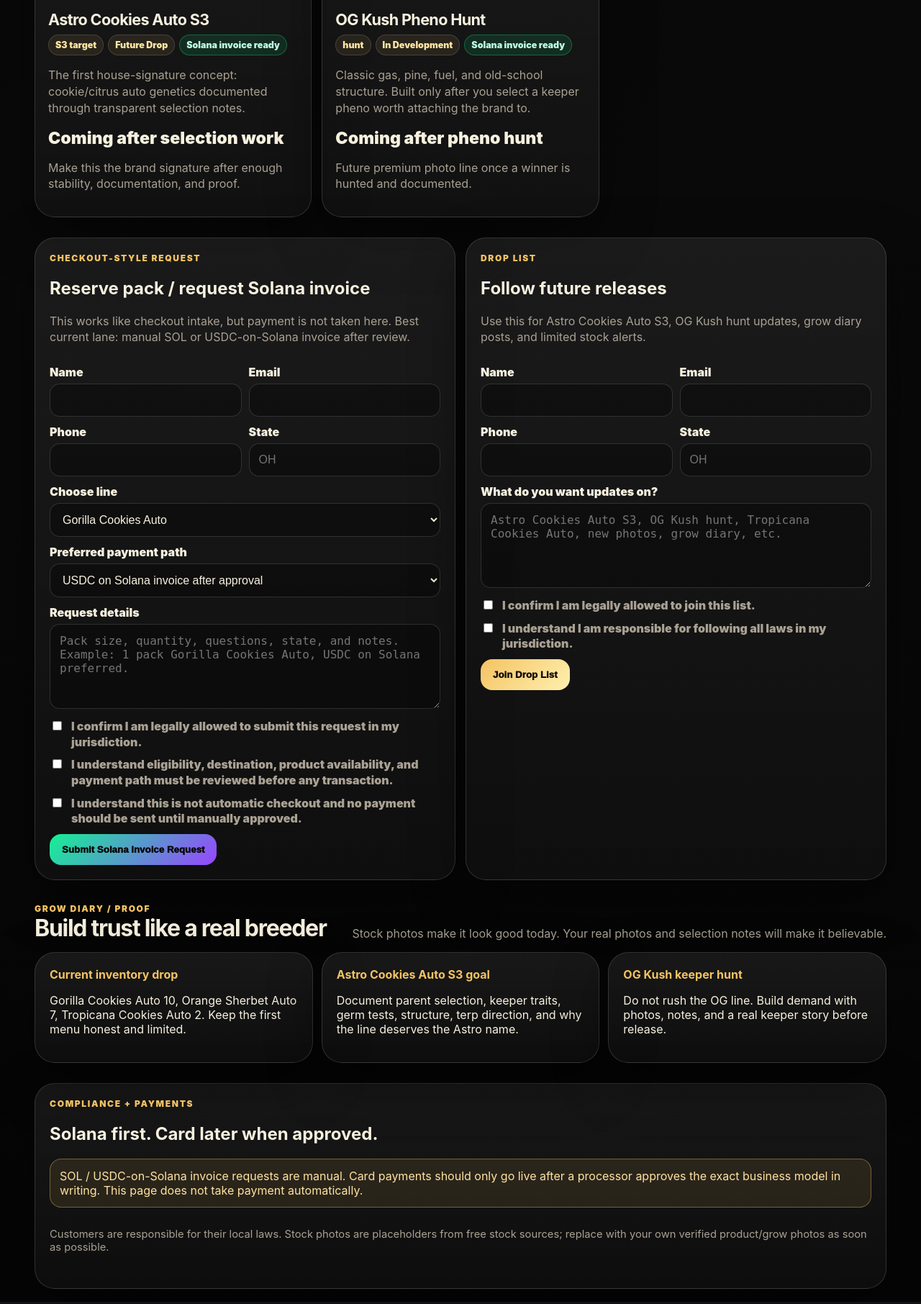
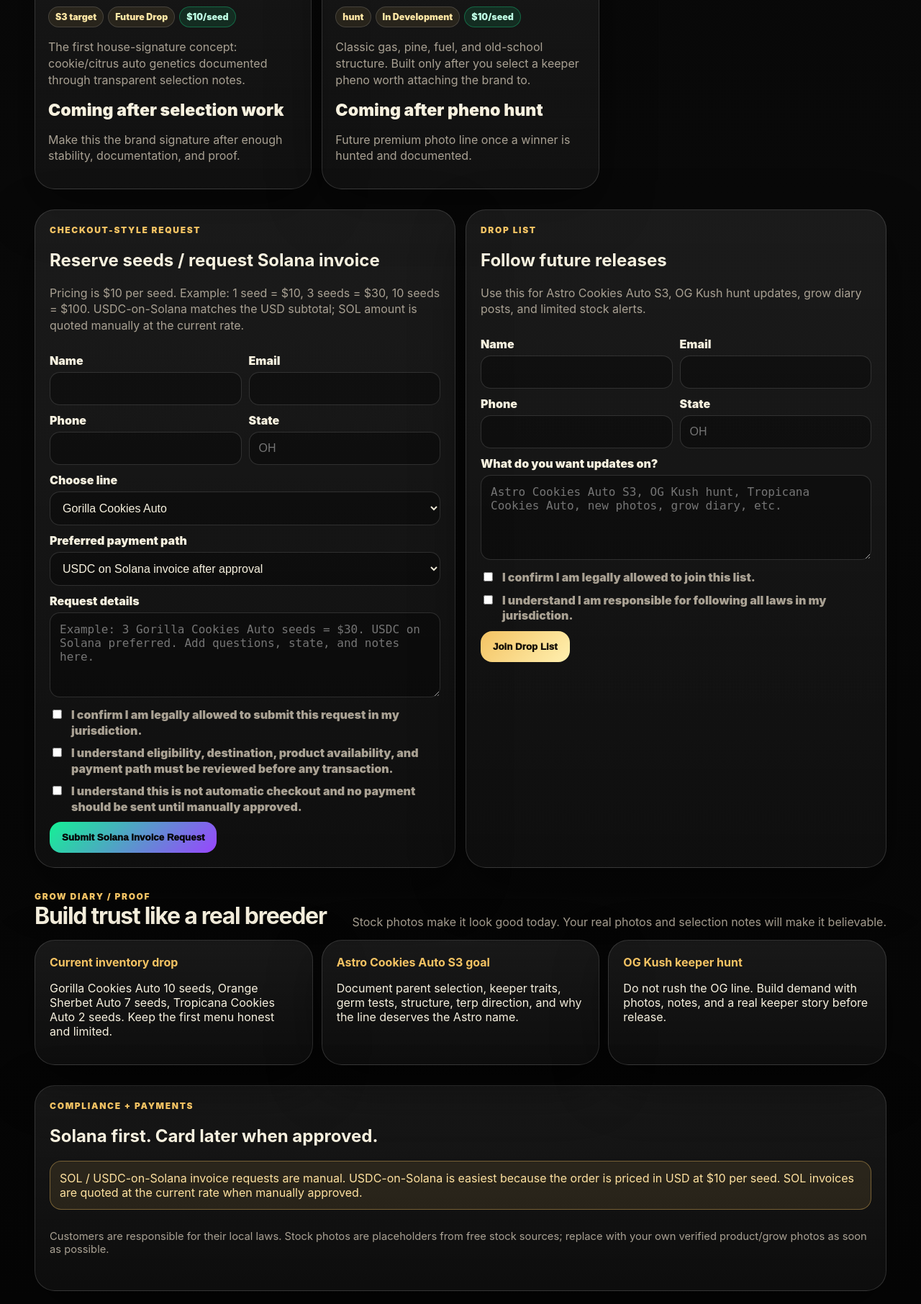
Before and after one commit to ASTROBUILDNCO/tradingbotai, a FastAPI app: page /seeds in a window 1280 px wide. Shown: the part 1607-3419 px from the top of the page at 72% size. Run offline with FastAPI, Linux system fonts and the light colour scheme.

Commit message:
Show per-seed pricing and Solana invoice examples

```diff
--- a/dashboard/templates/seed_brand.html
+++ b/dashboard/templates/seed_brand.html
@@ -15,7 +15,7 @@
 
     <section class="hero">
       <div class="panel">
-        <div class="soltag">Preferred: SOL / USDC on Solana</div>
+        <div class="soltag">$10 per seed • Preferred: SOL / USDC on Solana</div>
         <div class="kicker">Small-batch Midwest genetics</div>
         <h1 class="title">Citrus. Cookies. Gas.</h1>
         <p class="sub">A premium seed brand built around limited auto drops, transparent grow diaries, documented pheno hunts, and fast manual crypto invoices. Current focus: Tropicana Cookies Auto, Gorilla Cookies Auto, Orange Sherbet Auto, future Astro Cookies Auto S3, and an OG Kush keeper hunt.</p>
@@ -25,20 +25,20 @@
     </section>
 
     <div class="strip">
-      <div class="stat"><b>Current Gorilla Cookies Auto</b><span>10</span></div>
-      <div class="stat"><b>Current Orange Sherbet Auto</b><span>7</span></div>
-      <div class="stat"><b>Current Tropicana Cookies Auto</b><span>2</span></div>
+      <div class="stat"><b>Price</b><span>$10 / seed</span></div>
+      <div class="stat"><b>Gorilla Cookies Auto</b><span>10 seeds</span></div>
+      <div class="stat"><b>Orange / Tropicana</b><span>7 / 2 seeds</span></div>
       <div class="stat sol"><b>Payment Lane</b><span>SOL / USDC-SOL</span></div>
     </div>
 
-    <div class="section-head" id="menu"><div><div class="kicker">Featured Menu</div><h2>Current + future drops</h2></div><div class="hint">Request-based until eligibility, availability, destination, and payment path are reviewed. Stock photos are placeholders until your real shots are uploaded.</div></div>
+    <div class="section-head" id="menu"><div><div class="kicker">Featured Menu</div><h2>Current + future drops</h2></div><div class="hint">Simple pricing: $10 per seed. Final Solana invoice is manually confirmed after availability and eligibility review.</div></div>
     <div class="cards">
       {% for item in catalog %}
       <article class="card">
         <div class="visual {{ item.visual }}"></div>
         <div class="body">
           <h3>{{ item.name }}</h3>
-          <div><span class="pill">{{ item.badge }}</span><span class="pill">{{ item.status }}</span><span class="pill sol">Solana invoice ready</span></div>
+          <div><span class="pill">{{ item.badge }}</span><span class="pill">{{ item.status }}</span><span class="pill sol">$10/seed</span></div>
           <p class="hint">{{ item.profile }}</p>
           <div class="price">{{ item.inventory }}</div>
           <p class="hint">{{ item.future }}</p>
@@ -50,14 +50,14 @@
     <div class="grid" id="reserve" style="margin-top:28px">
       <section class="form">
         <div class="kicker">Checkout-style request</div>
-        <h2>Reserve pack / request Solana invoice</h2>
-        <p class="hint">This works like checkout intake, but payment is not taken here. Best current lane: manual SOL or USDC-on-Solana invoice after review.</p>
+        <h2>Reserve seeds / request Solana invoice</h2>
+        <p class="hint">Pricing is $10 per seed. Example: 1 seed = $10, 3 seeds = $30, 10 seeds = $100. USDC-on-Solana matches the USD subtotal; SOL amount is quoted manually at the current rate.</p>
         <form method="post" action="/seeds/inquiry">
           <div class="mini"><div><label>Name</label><input name="name" required></div><div><label>Email</label><input name="email" type="email" required></div></div>
           <div class="mini"><div><label>Phone</label><input name="phone"></div><div><label>State</label><input name="state" placeholder="OH"></div></div>
           <label>Choose line</label><select name="catalog_interest"><option>Gorilla Cookies Auto</option><option>Orange Sherbet Auto</option><option>Tropicana Cookies Auto</option><option>Astro Cookies Auto S3 future drop</option><option>OG Kush pheno hunt future drop</option></select>
           <label>Preferred payment path</label><select name="buyer_type"><option>USDC on Solana invoice after approval</option><option>SOL invoice after approval</option><option>Card payment when approved processor is live</option><option>BTC only if requested</option><option>Wholesale / larger request</option></select>
-          <label>Request details</label><textarea name="message" placeholder="Pack size, quantity, questions, state, and notes. Example: 1 pack Gorilla Cookies Auto, USDC on Solana preferred."></textarea>
+          <label>Request details</label><textarea name="message" placeholder="Example: 3 Gorilla Cookies Auto seeds = $30. USDC on Solana preferred. Add questions, state, and notes here."></textarea>
           <label class="check"><input type="checkbox" name="age_confirmed" required> I confirm I am legally allowed to submit this request in my jurisdiction.</label>
           <label class="check"><input type="checkbox" name="legal_confirmed" required> I understand eligibility, destination, product availability, and payment path must be reviewed before any transaction.</label>
           <label class="check"><input type="checkbox" name="no_payment_sent" required> I understand this is not automatic checkout and no payment should be sent until manually approved.</label>
@@ -82,7 +82,7 @@
 
     <div class="section-head" id="diary"><div><div class="kicker">Grow diary / proof</div><h2>Build trust like a real breeder</h2></div><div class="hint">Stock photos make it look good today. Your real photos and selection notes will make it believable.</div></div>
     <div class="diaries">
-      <div class="diary"><b>Current inventory drop</b><p>Gorilla Cookies Auto 10, Orange Sherbet Auto 7, Tropicana Cookies Auto 2. Keep the first menu honest and limited.</p></div>
+      <div class="diary"><b>Current inventory drop</b><p>Gorilla Cookies Auto 10 seeds, Orange Sherbet Auto 7 seeds, Tropicana Cookies Auto 2 seeds. Keep the first menu honest and limited.</p></div>
       <div class="diary"><b>Astro Cookies Auto S3 goal</b><p>Document parent selection, keeper traits, germ tests, structure, terp direction, and why the line deserves the Astro name.</p></div>
       <div class="diary"><b>OG Kush keeper hunt</b><p>Do not rush the OG line. Build demand with photos, notes, and a real keeper story before release.</p></div>
     </div>
@@ -90,7 +90,7 @@
     <section class="panel" style="margin-top:28px">
       <div class="kicker">Compliance + payments</div>
       <h2>Solana first. Card later when approved.</h2>
-      <div class="warn">SOL / USDC-on-Solana invoice requests are manual. Card payments should only go live after a processor approves the exact business model in writing. This page does not take payment automatically.</div>
+      <div class="warn">SOL / USDC-on-Solana invoice requests are manual. USDC-on-Solana is easiest because the order is priced in USD at $10 per seed. SOL invoices are quoted at the current rate when manually approved.</div>
       <p class="footer">Customers are responsible for their local laws. Stock photos are placeholders from free stock sources; replace with your own verified product/grow photos as soon as possible.</p>
     </section>
   </div>
```
